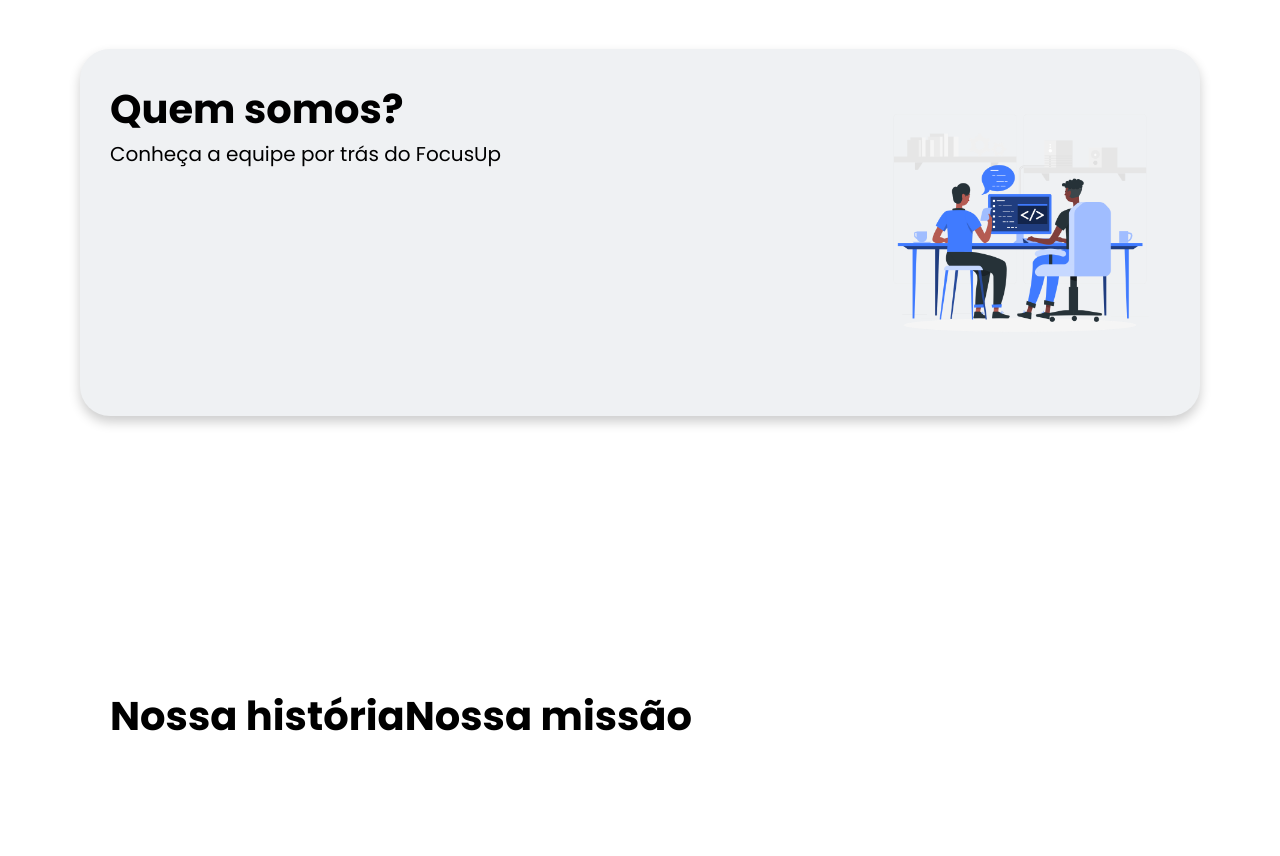
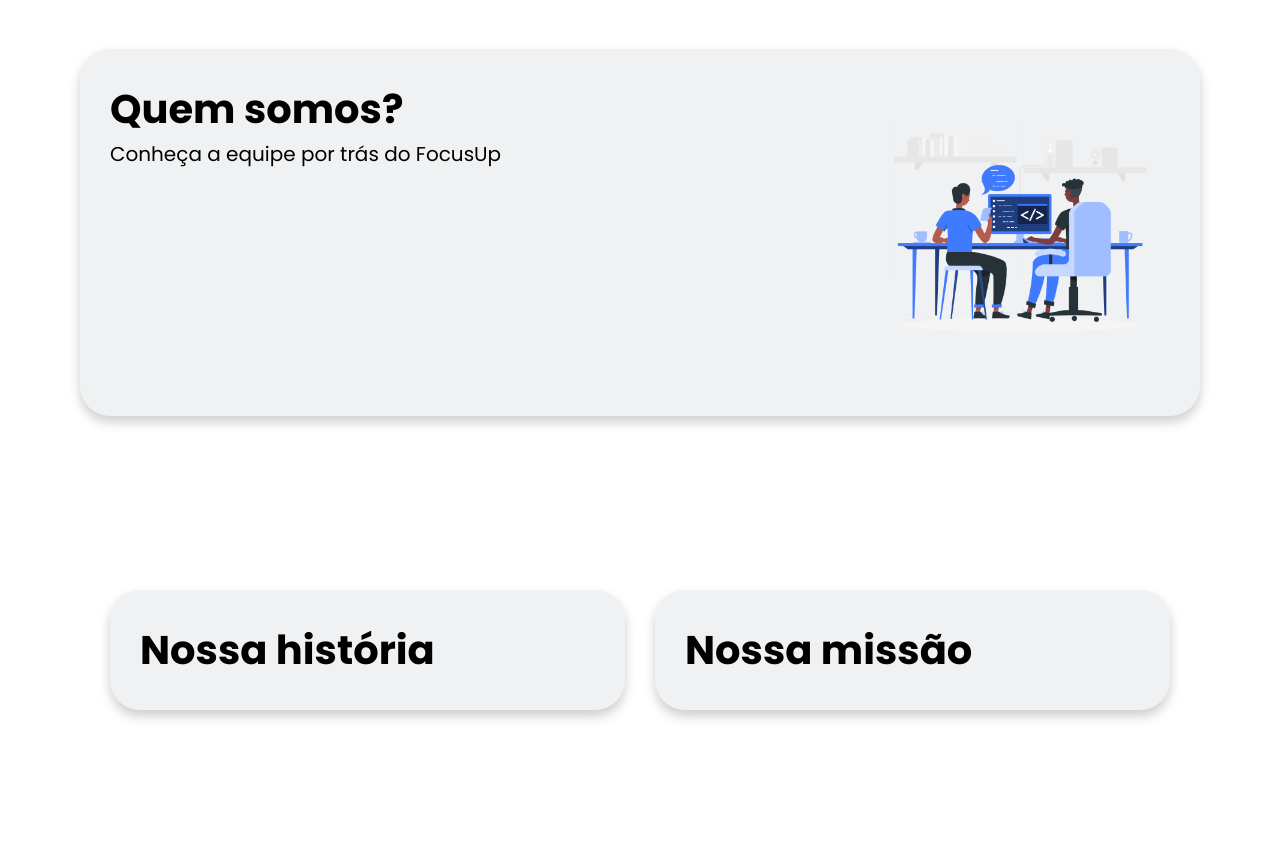
Before and after one commit to Paulinzz/Pratica-Profissional, a Flask app: page /sobre_nos in a window 1280 px wide. Shown: the part 168-1024 px from the top of the page. After the commit the page ends 888 px from the top, so only its background shows below. Run offline with Flask 3, Linux system fonts and the light colour scheme; a user stored in the database is signed in; some web fonts are replaced.

Commit message:
Criei os templates de: adicionar atividades e sobre part2

```diff
--- a/static/style.css
+++ b/static/style.css
@@ -245,7 +245,7 @@
 }
 
 .card-materias_mais_estudadas:hover, .card-sobre:hover, .card-dash:hover, .card_artigo:hover, .form_adicionar-atividade:hover
-,.container_atividades_recentes:hover{
+,.container_atividades_recentes:hover, .nossa_missao:hover, .quem_somos:hover, .nossa_historia:hover{
     transform: translateY(-5px);
     box-shadow: 0 8px 20px rgba(0, 0, 0, 0.15);
 }
@@ -394,7 +394,7 @@
 .form_adicionar-atividade{
     display: flex;
     flex-direction: column;
-    box-shadow: 0 4px 15px rgba(0, 0, 0, 0.08);
+    box-shadow: 0 4px 12px rgba(0, 0, 0, 0.1);
     background-color: #eff1f3;
     flex: 1;
     border-radius: 30px;
@@ -447,11 +447,14 @@
 /* Estilização do template "Sobre nós" */
 
 .main_sobre{
+    flex: 1;
     display: flex;
+    gap: 9rem;
+    padding: 50px;
     flex-direction: column;
 }
 
-.quem_somos, .container_nossa_hm{
+.quem_somos, .container_nossa_hm, .nossa_historia, .nossa_missao{
     display: flex;
     flex: 1;
     padding: 30px;
@@ -462,9 +465,21 @@
     border-radius: 30px;
     justify-content: space-between;
 
-
+}
+.container_nossa_hm{
+    gap: 30px;
 }
 .img_equipe img{
     flex: 1;
     max-height: 300px;
 }
+.nossa_historia{
+    box-shadow: 0 6px 12px rgba(0,0,0,0.2);
+    background-color: #eff1f3;
+    border-radius: 30px;
+}
+.nossa_missao{
+    box-shadow: 0 6px 12px rgba(0,0,0,0.2);
+    background-color: #eff1f3;
+    border-radius: 30px;
+}
```
